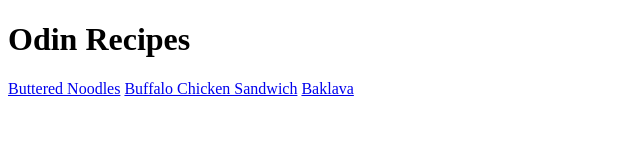
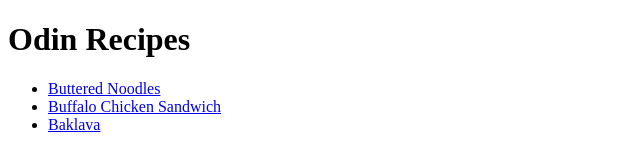
Before and after one commit to EmranNazimi/odin-recipes, a plain HTML site: page index.html in a window 1280 px wide. Shown: the whole page, without its empty margins (0-640 px from the left). Drawn offline with Linux system fonts and the light colour scheme.

Commit message:
Change the order of the Links in index.html

```diff
--- a/index.html
+++ b/index.html
@@ -6,8 +6,10 @@
     </head>
     <body>
         <h1>Odin Recipes</h1>
-        <a href="recipes/butter-noodles.html">Buttered Noodles</a>
-        <a href="recipes/chicken-sandwich.html">Buffalo Chicken Sandwich</a>
-        <a href="recipes/baklava.html">Baklava</a>
+        <ul>
+            <li><a href="recipes/butter-noodles.html">Buttered Noodles</a></li>
+            <li><a href="recipes/chicken-sandwich.html">Buffalo Chicken Sandwich</a></li>
+            <li><a href="recipes/baklava.html">Baklava</a></li>
+        </ul>
     </body>
 </html>
```
